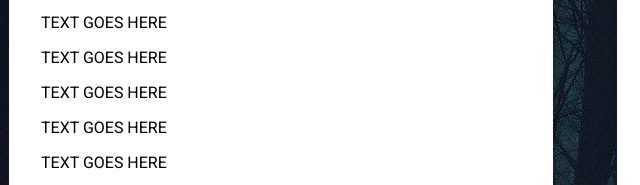
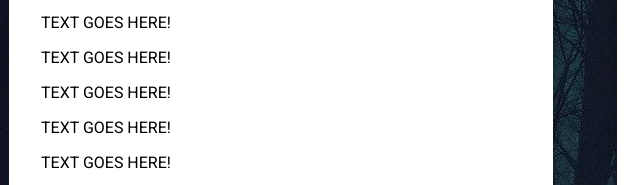
Before and after one commit to NektariosX01/project-cv, a website with bundled scripts: page index.html in a window 1280 px wide. Shown: the part 322-507 px from the top of the page, 55-695 px from the left. Built offline with nearby package versions, Linux system fonts and the light colour scheme.

Commit message:
adding exclamation mark to h1

```diff
--- a/index.html
+++ b/index.html
@@ -34,21 +34,21 @@
           and I am a happily married man to an amazing woman and have two children.
         </p>
         <p>
-          TEXT GOES HERE
+          TEXT GOES HERE!
         </p>
         <p>
-          TEXT GOES HERE
+          TEXT GOES HERE!
         </p>
       </article>
       <article>
         <p>
-          TEXT GOES HERE
+          TEXT GOES HERE!
         </p>
         <p>
-          TEXT GOES HERE
+          TEXT GOES HERE!
         </p>
         <p>
-          TEXT GOES HERE
+          TEXT GOES HERE!
         </p>
       </article>
       <article>
```
